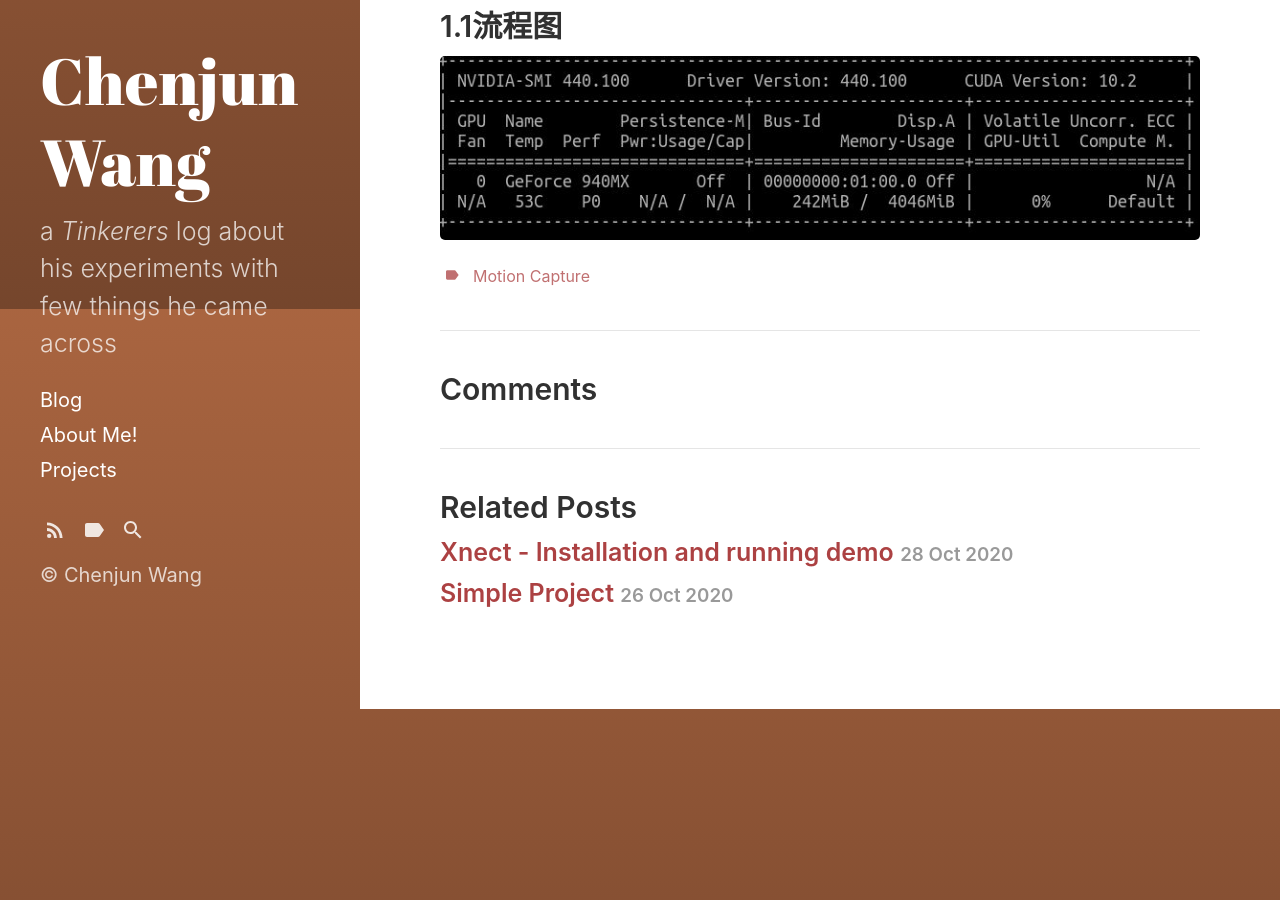
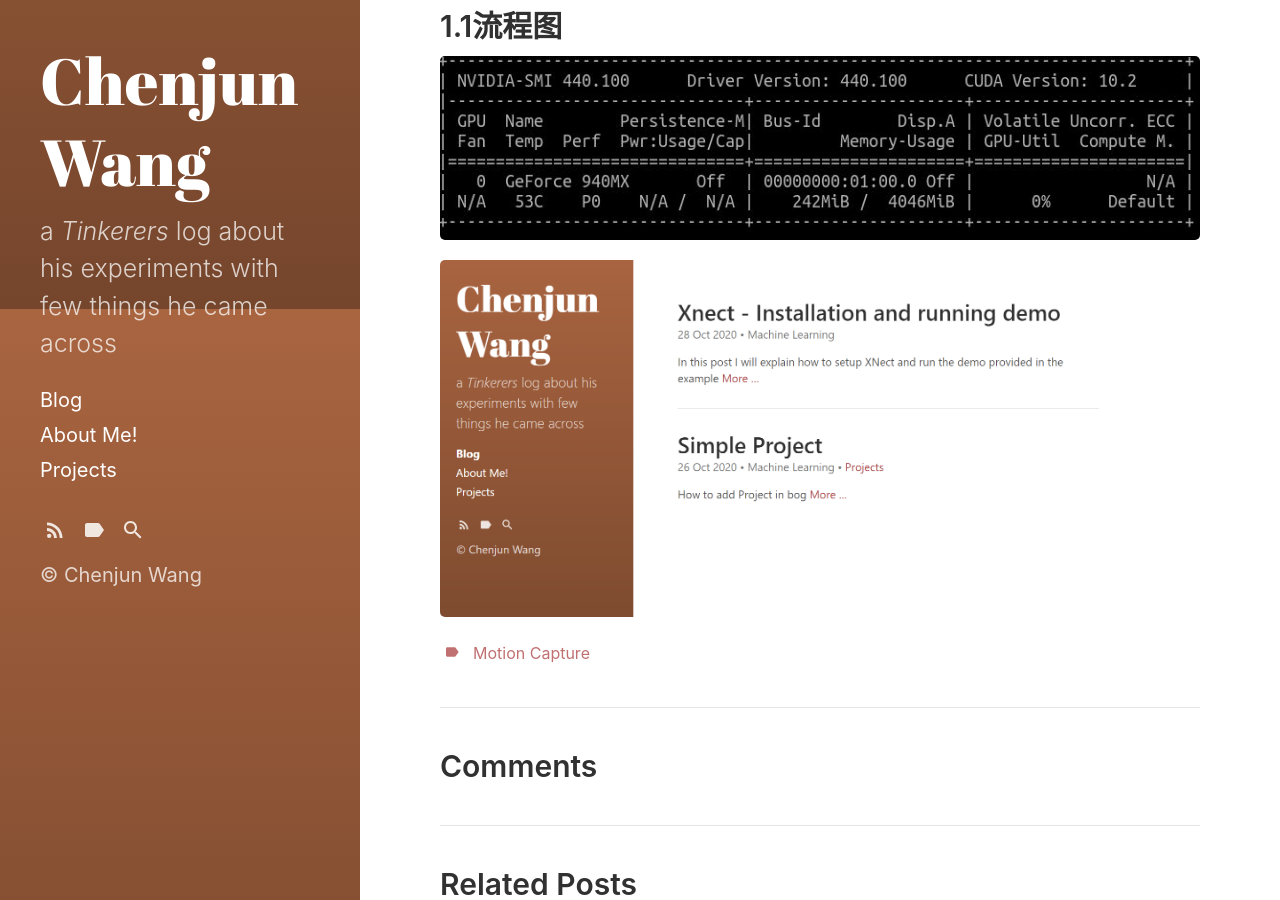
Before and after one commit to WangChenjun521/wangchenjun521.github.io, a Jekyll site: the page built from _posts/2022-5-6-SomeNoteMotionCapture.md, in a window 1280 px wide and 900 px high, scrolled down 591 px. Built offline with Jekyll 4.4.1, drawn with Linux system fonts in a browser that asks for light colours; before the commit the page ends 1300 px from its top, so only the background shows below that.

Commit message:
auto update

```diff
--- a/_posts/2022-5-6-SomeNoteMotionCapture.md
+++ b/_posts/2022-5-6-SomeNoteMotionCapture.md
@@ -23,3 +23,5 @@ In this Post I will show how to install XNect and Run the demo in C/C++ Library
 ## 1.1流程图
 
 ![image](https://wangchenjun521.github.io/assets/images/nvidia_info.jpg)
+
+<img title="" src="https://wangchenjun521.github.io/assets/images/test.png" alt="" data-align="inline">
```
